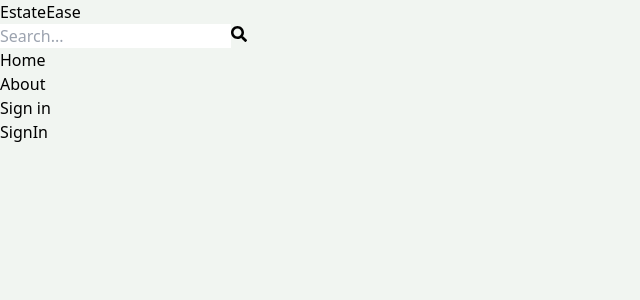
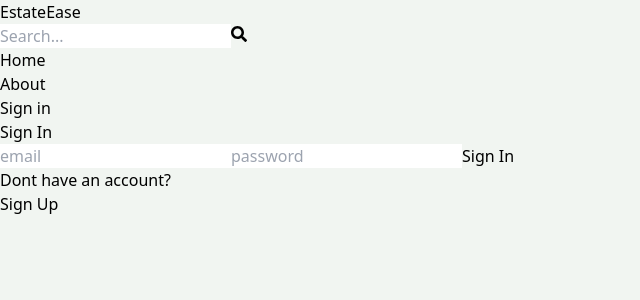
Before and after one commit to anurag-bhujbal/EstateEase, a React (Vite) app in the folder client/: page /sign-in in a window 1280 px wide. Shown: the top 300 px of the page, without its empty margins (0-640 px from the left). Built offline with nearby package versions, Linux system fonts and the light colour scheme.

Commit message:
Completed Sign In Functionality

```diff
--- a/client/src/pages/SignIn.jsx
+++ b/client/src/pages/SignIn.jsx
@@ -1,7 +1,77 @@
-import React from 'react'
+import { useState } from 'react';
+import { Link, useNavigate } from 'react-router-dom';
 
 export default function SignIn() {
+  const [formData, setFormData] = useState({});
+  const [error, setError] = useState(null);
+  const [loading, setLoading] = useState(false);
+  const navigate = useNavigate();
+  const handleChange = (e) => {
+    setFormData({
+      ...formData,
+      [e.target.id]: e.target.value,
+    });
+  };
+  const handleSubmit = async (e) => {
+    e.preventDefault();
+    try {
+      setLoading(true);
+      const res = await fetch('/api/auth/signin', {
+        method: 'POST',
+        headers: {
+          'Content-Type': 'application/json',
+        },
+        body: JSON.stringify(formData),
+      });
+      const data = await res.json();
+      console.log(data);
+      if (data.success === false) {
+        setLoading(false);
+        setError(data.message);
+        return;
+      }
+      setLoading(false);
+      setError(null);
+      navigate('/');
+    } catch (error) {
+      setLoading(false);
+      setError(error.message);
+    }
+  };
   return (
-    <div>SignIn</div>
-  )
+    <div className='p-3 max-w-lg mx-auto'>
+      <h1 className='text-3xl text-center font-semibold my-7'>Sign In</h1>
+      <form onSubmit={handleSubmit} className='flex flex-col gap-4'>
+        <input
+          type='email'
+          placeholder='email'
+          className='border p-3 rounded-lg'
+          id='email'
+          onChange={handleChange}
+        />
+        <input
+          type='password'
+          placeholder='password'
+          className='border p-3 rounded-lg'
+          id='password'
+          onChange={handleChange}
+        />
+
+        <button
+          disabled={loading}
+          className='bg-slate-700 text-white p-3 rounded-lg uppercase hover:opacity-95 disabled:opacity-80'
+        >
+          {loading ? 'Loading...' : 'Sign In'}
+        </button>
+
+      </form>
+      <div className='flex gap-2 mt-5'>
+        <p>Dont have an account?</p>
+        <Link to={'/sign-up'}>
+          <span className='text-blue-700'>Sign Up</span>
+        </Link>
+      </div>
+      {error && <p className='text-red-500 mt-5'>{error}</p>}
+    </div>
+  );
 }
```
